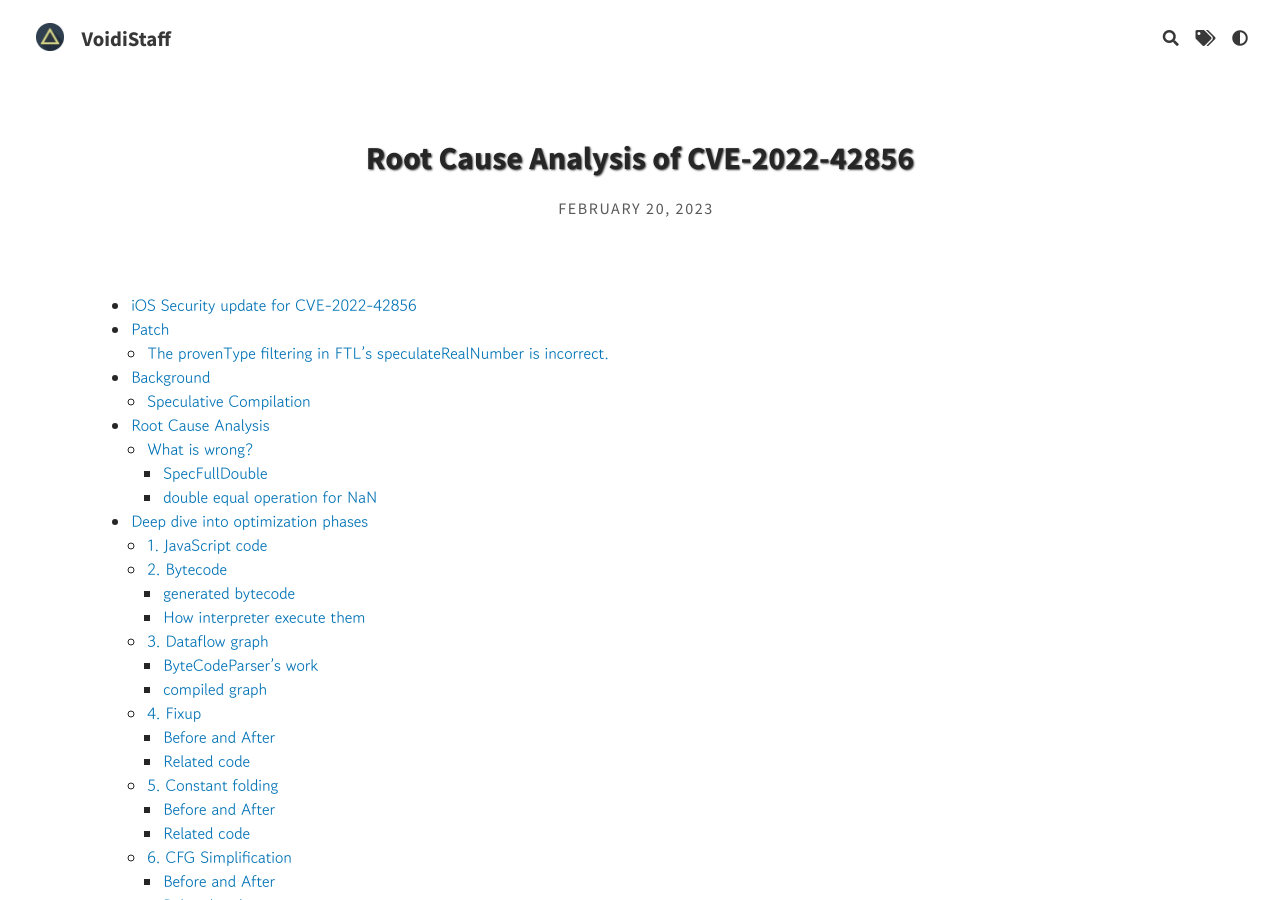
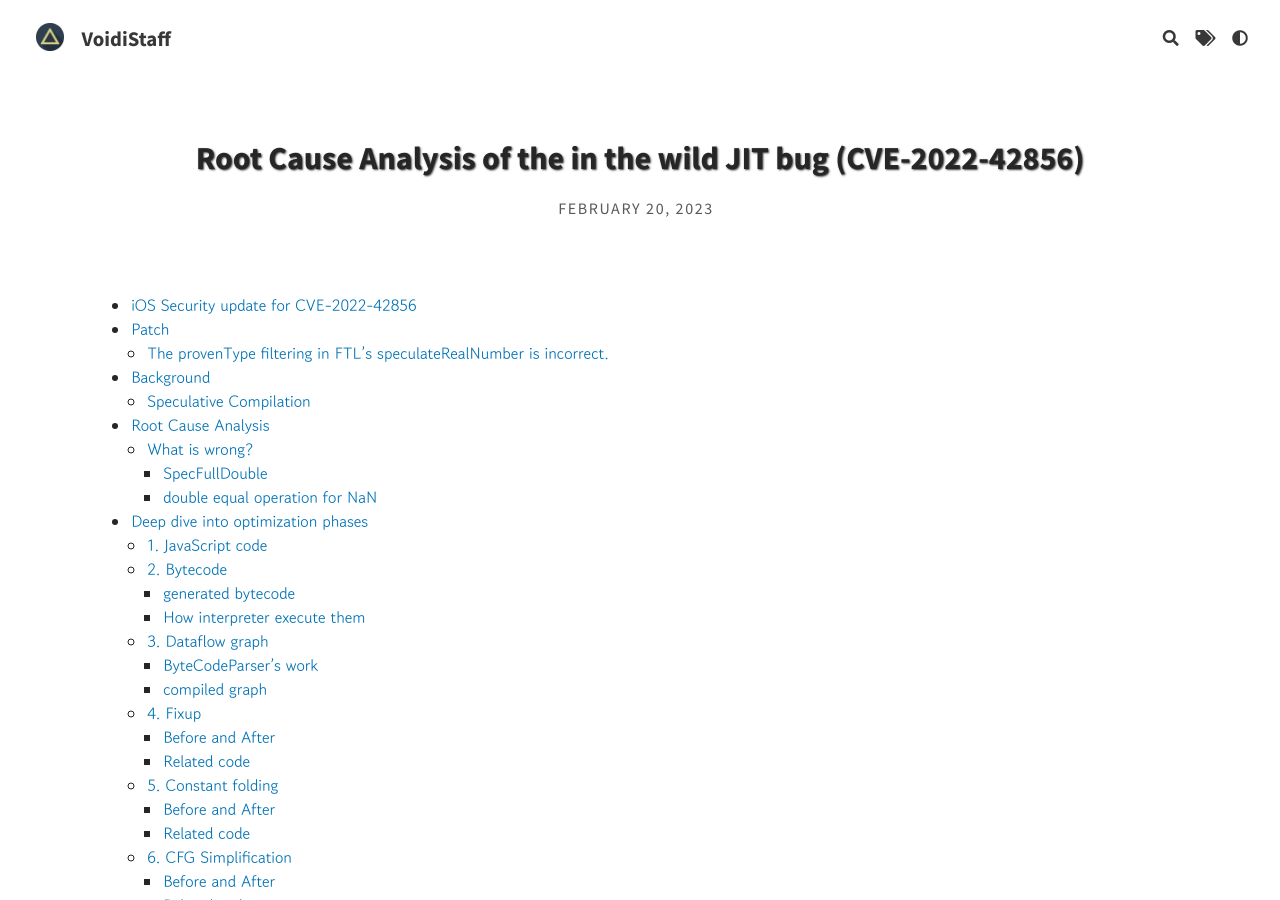
Before and after one commit to VoidiStaff/VoidiStaff.github.io, a Jekyll site: the page built from _posts/2023-02-20-CVE-2022-42856.md, in a window 1280 px wide and 900 px high. Built offline with Jekyll 4.4.1, drawn with Linux system fonts in a browser that asks for light colours.

Commit message:
Add files via upload

```diff
--- a/_posts/2023-02-20-CVE-2022-42856.md
+++ b/_posts/2023-02-20-CVE-2022-42856.md
@@ -1,6 +1,6 @@
 ---
 layout: post
-title: Root Cause Analysis of CVE-2022-42856
+title: Root Cause Analysis of the in the wild JIT bug (CVE-2022-42856)
 tags: [JIT, iOS, WebKit]
 categories: Safari
 ---
```
